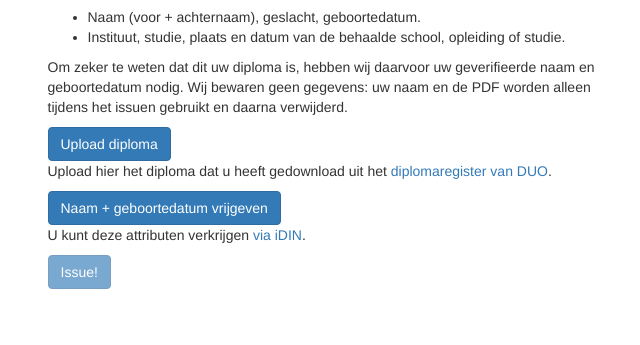
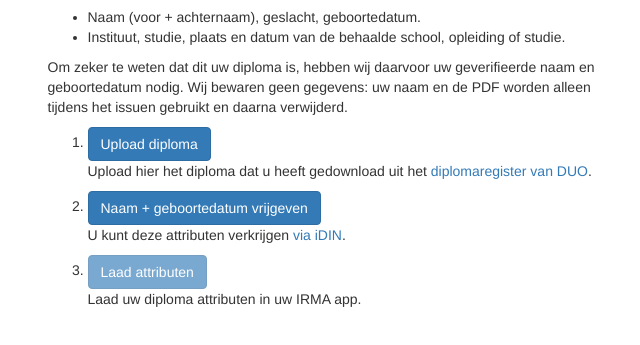
Before and after one commit to privacybydesign/irma_duo_issuer, a plain HTML site: page static/nl/index.html in a window 1280 px wide. Shown: the part 113-458 px from the top of the page, without its empty margins (315-955 px from the left). Drawn offline with nearby package versions, Linux system fonts and the light colour scheme.

Commit message:
Add numbered list to buttons

```diff
--- a/static/nl/index.html
+++ b/static/nl/index.html
@@ -46,6 +46,8 @@
                     </p>
 
 
+                    <ol>
+                        <li>
                             <p>
                                 <label id="btn-pdf" for="input-pdf" class="btn btn-primary">Upload diploma</label>
                                 <span class="checkmark">✔</span>
@@ -54,7 +56,9 @@
                                 Upload hier het diploma dat u heeft gedownload uit het
                                 <a href="https://mijn.overheid.nl/persoonlijkegegevens/diplomaregister/">diplomaregister van DUO</a>.
                             </p>
+                        </li>
 
+                        <li>
                             <p>
                                 <button id="btn-disclosure" class="btn btn-primary" disabled>Naam + geboortedatum vrijgeven</button>
                                 <span class="checkmark">✔</span>
@@ -62,9 +66,16 @@
                                 U kunt deze attributen verkrijgen
                                 <a href="https://privacybydesign.foundation/uitgifte/idin/">via iDIN</a>.
                             </p>
+                        </li>
+
+                        <li>
                             <p>
-                        <button id="btn-issue" class="btn btn-primary" disabled>Issue!</button>
+                                <button id="btn-issue" class="btn btn-primary" disabled>Laad attributen</button>
+                                <br/>
+                                Laad uw diploma attributen in uw IRMA app.
                             </p>
+                        </li>
+                    </ol>
                 </div>
             </div>
         </div>
```
Lines whose indentation alone changed are shown as unchanged.
